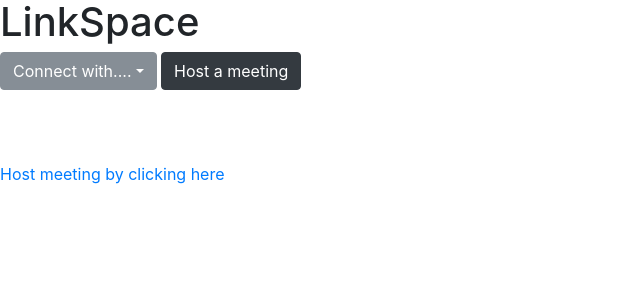
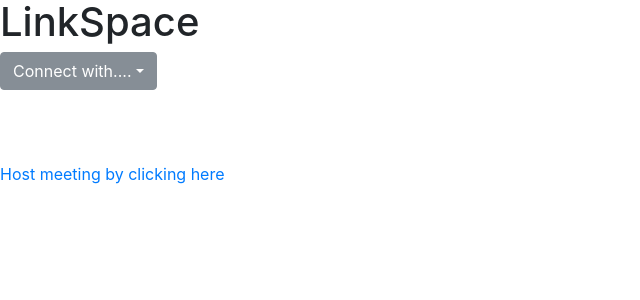
Before and after one commit to camaras/linkspace, a Django app: template meet/templates/meet/meet.html in a window 1280 px wide. Shown: the top 300 px of the page, without its empty margins (0-640 px from the left). Run offline with Django 3.2, Linux system fonts and the light colour scheme; the template is opened without the code that fills it, so the values that code supplies are empty; some libraries are stand-ins or nearby versions.

Commit message:
removing old host meeting button

```diff
--- a/meet/templates/meet/meet.html
+++ b/meet/templates/meet/meet.html
@@ -9,7 +9,6 @@
                     <button class="btn btn-secondary dropdown-toggle" ng-mousedown="click_connect()" type="button" id="dropdownMenuButton" data-toggle="dropdown" aria-haspopup="true" aria-expanded="false">Connect with....</button>
                     <div id="dropdown-menu" class="dropdown-menu" aria-labelledby="dropdownMenuButton" ng-mouseup="user_click($event)">
                     </div>
-                    <div id="host" class="btn btn-dark" ng-mousedown="init_host()" type="button">Host a meeting</div>
                 </div>
 
 		<br><br><br>
```
